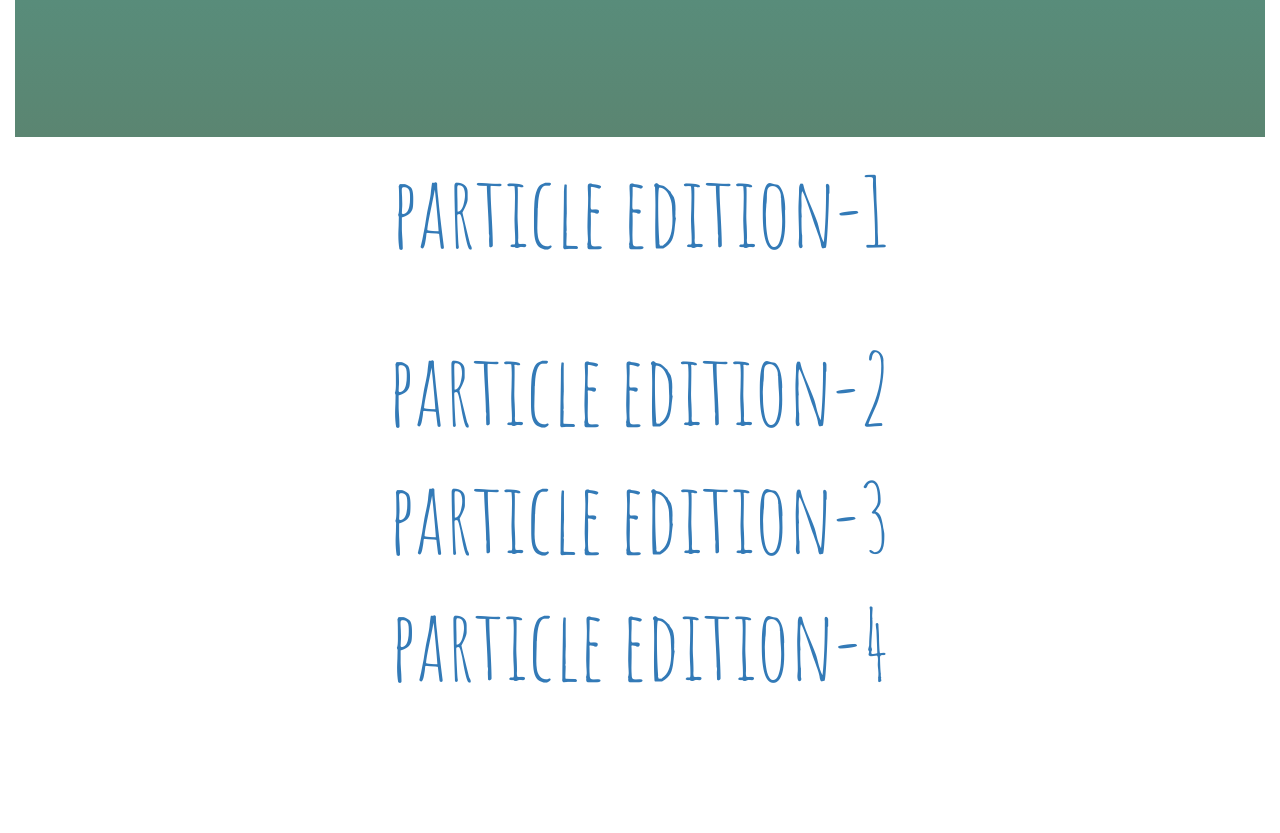
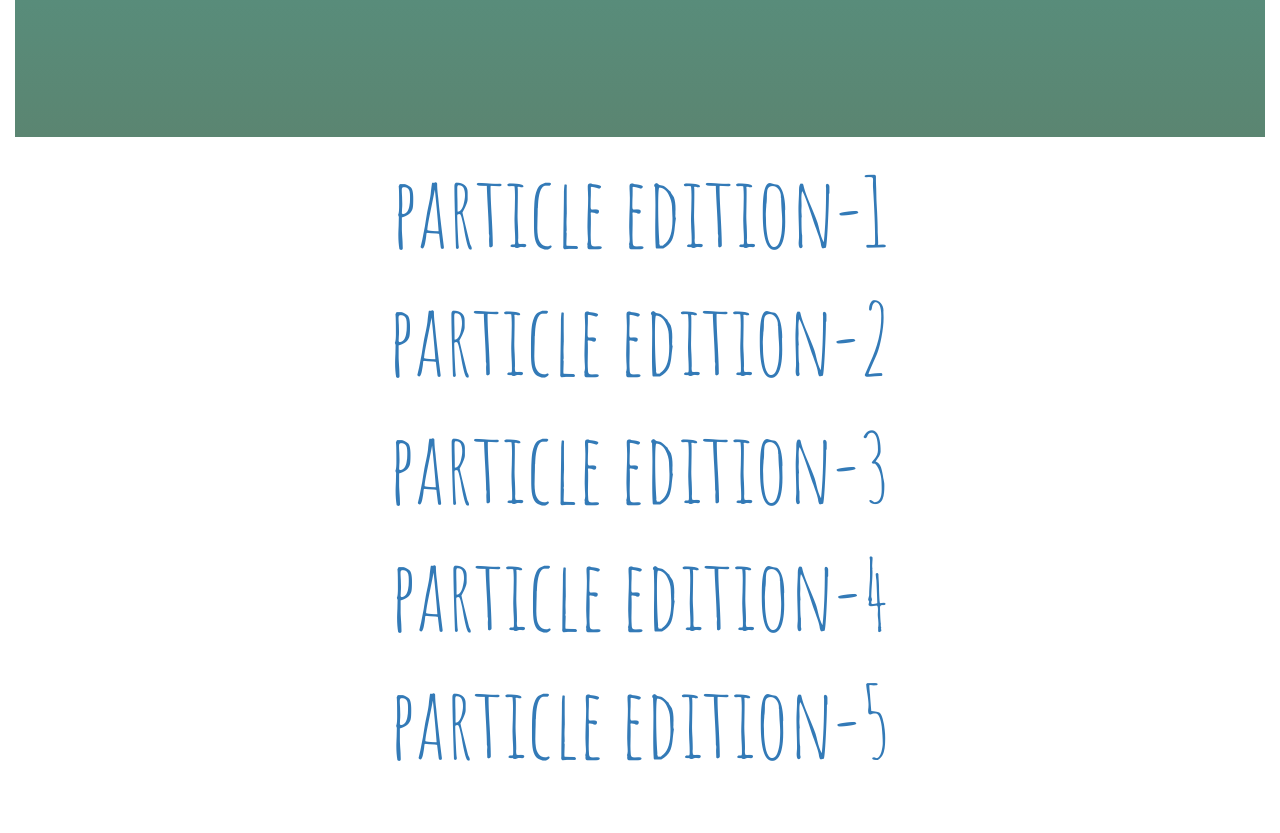
Before and after one commit to PARTICLEPATATA/edition1official, a plain HTML site: page master.html in a window 1280 px wide. Shown: the part 583-1416 px from the top of the page. Before the commit the page ends 1331 px from the top, so only its background shows below. Drawn offline with nearby package versions, Linux system fonts and the light colour scheme.

Commit message:
Update master.html

```diff
--- a/master.html
+++ b/master.html
@@ -39,7 +39,8 @@
                   </div></section>
                   <a href="https://particlepatata.github.io/edition1official/">
                   <h3>particle edition-1</h3>
-                  <br>
+                      </a>
+
                   <a href="https://particlepatata.github.io/particle-edition-2/">
                       <h3>particle edition-2</h3>
                   </a>
@@ -49,8 +50,12 @@
                       <a href = "https://particlepatata.github.io/particle-edition-4/">
                           <h3>particle edition-4</h3>
                       </a>
+                      <a href="https://particlepatata.github.io/particle-edition-5/">
+                          <h3>particle edition-5</a>
 
 
-                </a><br><br>
+
+
+                <br><br>
 
                 </body></html>
```
